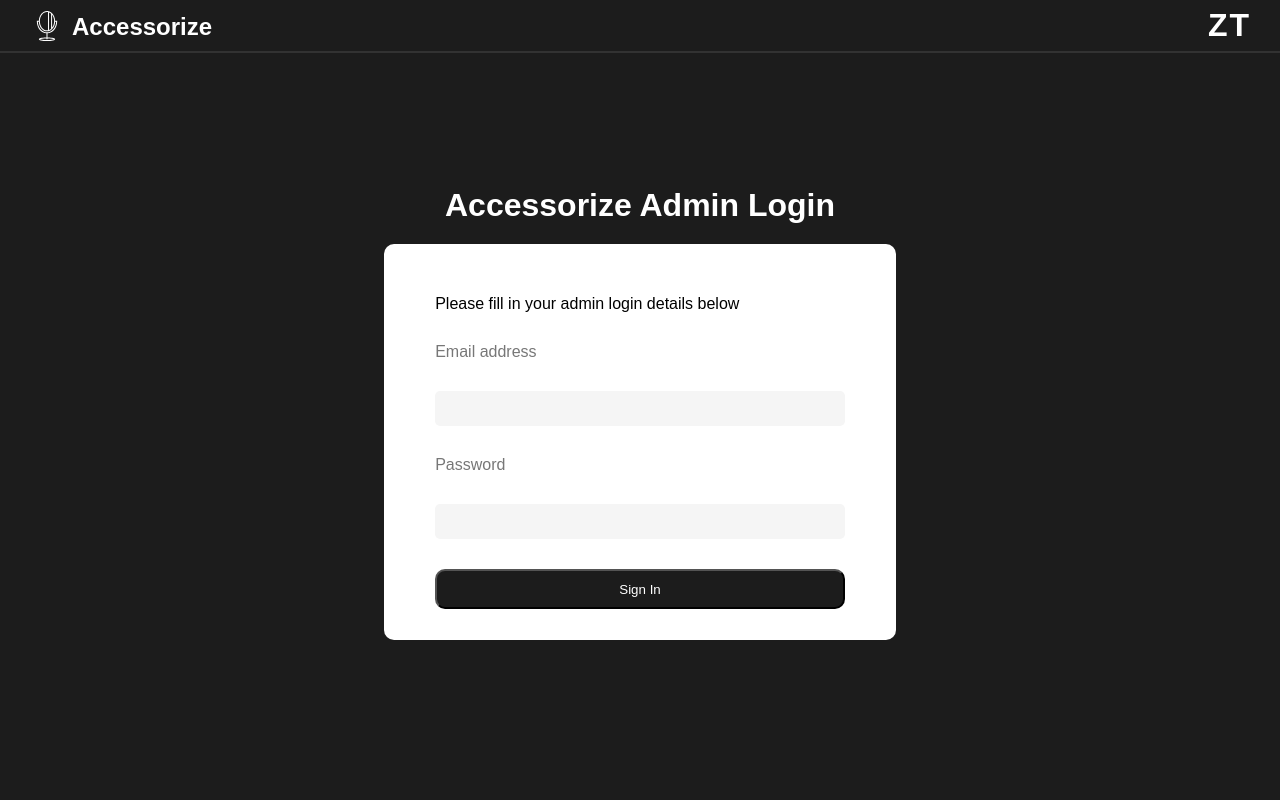
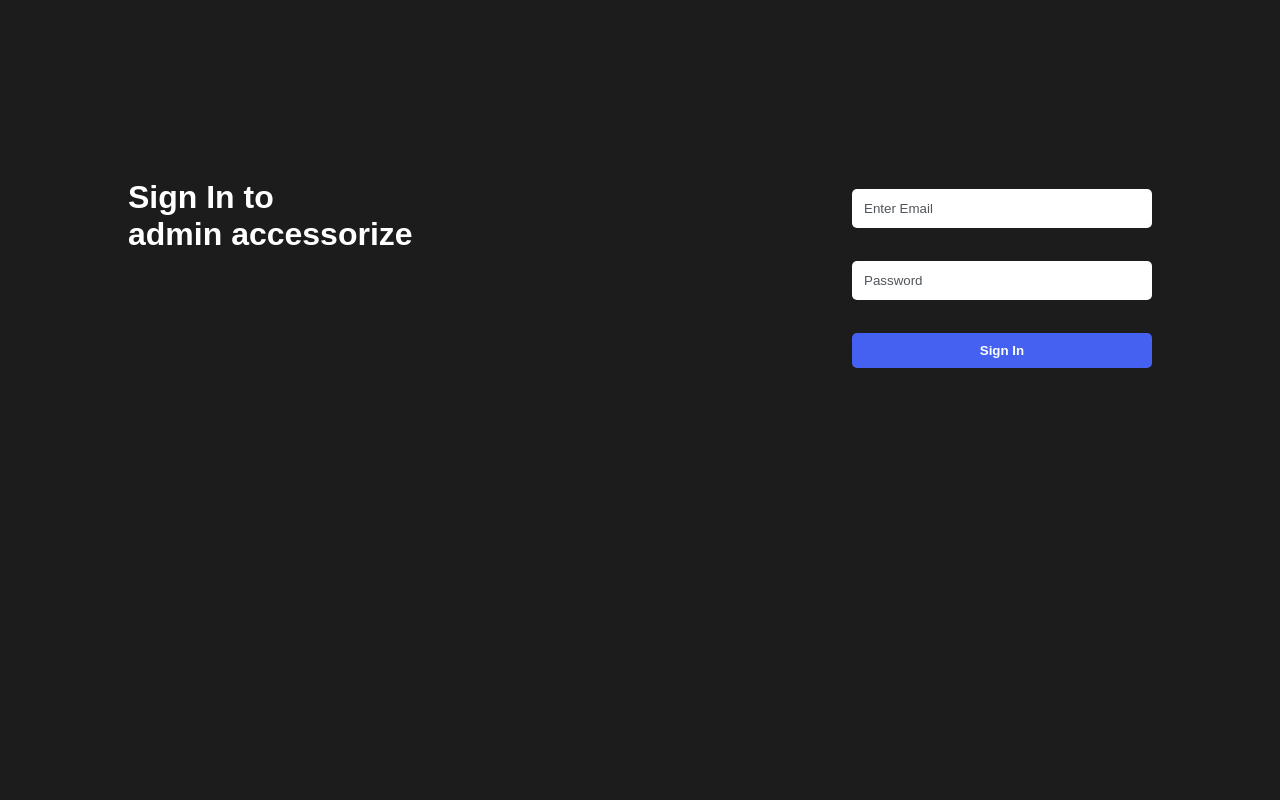
Before and after one commit to ziadtarekfa/Accessorize-Admin, a React (Create React App) app: page / in a window 1280 px wide. Shown: the top 800 px of the page. Built offline with nearby package versions, Linux system fonts and the light colour scheme; the HTML template or start-up script is replaced by a standard one.

Commit message:
changed log in design

```diff
--- a/src/App.js
+++ b/src/App.js
@@ -9,9 +9,12 @@
   return (
     <BrowserRouter>
       <div className="App">
+        <Routes>
+          <Route path='/' element={<Login />} />
+        </Routes>
         <Header />
         <Routes>
-          <Route path='/' element={<Login />} />
+
           <Route path='/manage-users' element={<User />} />
           <Route path='/manage-sellers' element={<Seller />} />
           <Route path='*' element={<NotFound />} />
--- a/src/componentStyles/edit-modal.css
+++ b/src/componentStyles/edit-modal.css
@@ -16,7 +16,7 @@
     display: flex;
     flex-direction: column;
     justify-content: space-around;
-    width: 35%;
+    width: 30%;
     height: 60%;
     padding: 20px;
 }
--- a/src/components/EditDataModal.js
+++ b/src/components/EditDataModal.js
@@ -10,7 +10,7 @@
     return (
         <div className="bg-dark">
             <form className="edit-modal" onSubmit={editUser}>
-                <h3>Edit User Data</h3>
+                <h3 style={{ 'marginTop': 10 }}>Edit User Data</h3>
                 <label style={{ 'marginTop': '20px' }}>Name</label>
                 <input required value={user.name}></input>
                 <label>Email Address</label>
--- a/src/pageStyles/login.css
+++ b/src/pageStyles/login.css
@@ -1,43 +1,54 @@
-.login-container {
+.sign_in {
+    display: flex;
+    justify-content: space-between;
+    height: 100vh;
+    padding: 10%;
+}
+
+.sign_in .intro_text {
+    padding-top: 5%;
+}
+
+.sign_in .intro_text a {
+    color: var(--primaryColor);
+    font-weight: bold;
+    text-decoration: none;
+}
+
+.sign_in img {
+    width: 600px;
+    height: 600px;
+    position: absolute;
+    transform: rotate(-30deg);
+    right: 33%;
+    bottom: 15%;
+}
+
+.sign_in_container {
     display: flex;
     flex-direction: column;
-    justify-content: center;
-    align-items: center;
-    height: 90vh;
+    height: 240px;
+    width: 300px;
+    justify-content: space-between;
+    padding-top: 6%;
 }
 
-.login {
-    background-color: white;
-    border-radius: 10px;
-    display: flex;
-    flex-direction: column;
-    justify-content: space-between;
-    margin-top: 20px;
-    padding: 4% 4% 0 4%;
-    height: 55%;
-    width: 40%;
+.sign_in_container input {
+    border: none;
+    outline-color: var(--primaryColor);
+    padding: 12px;
+    border-radius: 5px;
 }
 
-.login span {
-    color: black;
+.sign_in_container input::placeholder {
+    color: #4F555A;
 }
 
-.login label {
-    color: var(--lightGrayColor);
-}
-
-.login input {
-    background-color: #F5F5F5;
+.sign_in_container button {
+    background-color: #4461F2;
     border: none;
     border-radius: 5px;
-    height: 35px;
+    color: white;
+    font-weight: bold;
     padding: 10px;
 }
-
-.login button {
-    background-color: var(--primaryColor);
-    border-radius: 10px;
-    color: white;
-    height: 40px;
-    margin-bottom: 30px;
-}
--- a/src/pages/Login.js
+++ b/src/pages/Login.js
@@ -8,7 +8,7 @@
     const passwordRef = useRef();
     let navigate = useNavigate();
 
-    const handleLogin = (e) => {
+    const signIn = (e) => {
         e.preventDefault();
         const email = emailRef.current.value;
         const password = passwordRef.current.value;
@@ -18,21 +18,16 @@
     }
 
     return (
-        <div className='login-container'>
-
-            <h1>Accessorize Admin Login</h1>
-
-            <form className='login' onSubmit={handleLogin}>
-                <span>Please fill in your admin login details below</span>
-                <label>Email address</label>
-                <input type="email" required ref={emailRef}></input>
-                <label>Password</label>
-                <input type="password" required ref={passwordRef}></input>
-                <button>Sign In</button>
+        <main className="sign_in">
+            <div className="intro_text">
+                <h1>Sign In to <br /> admin accessorize</h1>
+            </div>
+            <form className="sign_in_container" onSubmit={signIn}>
+                <input id="email_sign_in" type="email" placeholder="Enter Email" ref={emailRef} required></input>
+                <input id="password_sign_in" type="password" placeholder="Password" ref={passwordRef} required></input>
+                <button className="default_button">Sign In</button>
             </form>
-        </div>
-
-
+        </main>
     );
 }
 
--- a/src/pages/User.js
+++ b/src/pages/User.js
@@ -12,10 +12,10 @@
             <Sidebar />
             <div className='user-content'>
                 <div className='user-stats'>
-                    <CurrentStats text='Current Sellers' quantity='100' />
-                    <NewStats text='New Sellers' quantity='20' />
+                    <CurrentStats text='Current Users' quantity='100' />
+                    <NewStats text='New Users' quantity='20' />
                 </div>
-                <p>Sellers</p>
+                <p>Users</p>
                 <ViewTable />
 
             </div>
```
